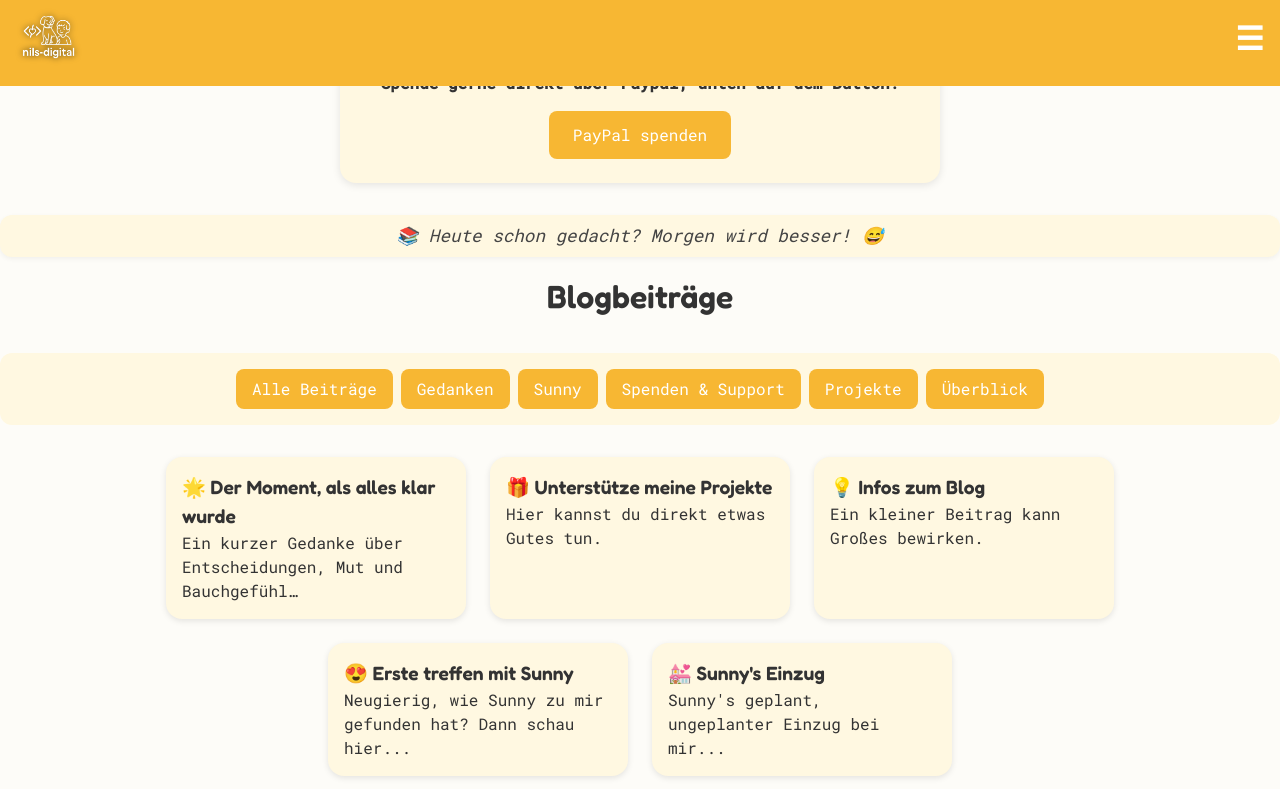
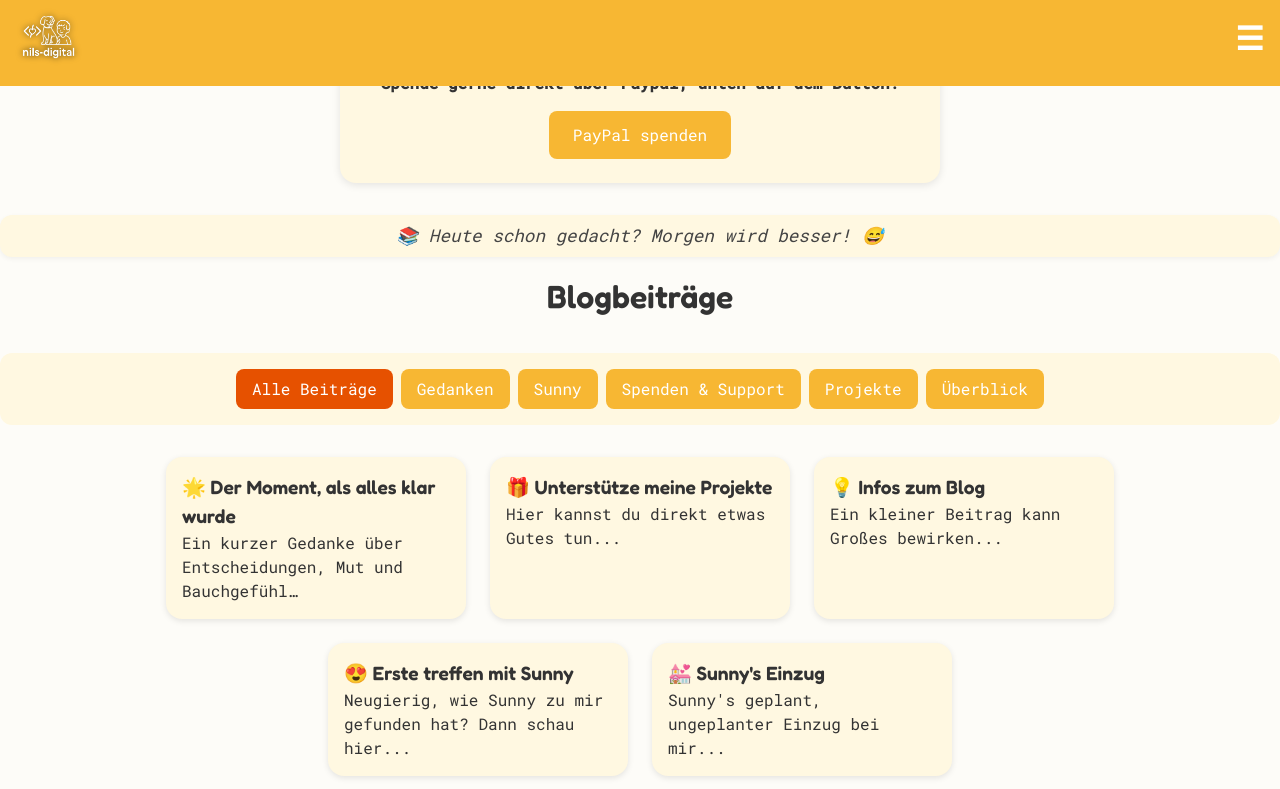
Before and after one commit to nineh90/nils-digital, a plain HTML site: page pages/blog.html in a window 1280 px wide. Both pictures are taken after a click on the button "Alle Beiträge". Shown: the part 495-1284 px from the top of the page. Drawn offline with nearby package versions, Linux system fonts and the light colour scheme.

Commit message:
blog filtersystem update

```diff
--- a/css/main.css
+++ b/css/main.css
@@ -17,7 +17,7 @@ h1, h2 {
 
 @media (max-width: 767px) {
   h1, h2 {
-    font-size: 1.2rem;
+    font-size: 1.5rem;
   }
 }
 
@@ -400,6 +400,11 @@ nav ul li a {
   transition: background-color 0.2s ease;
 }
 
+.filter-btn.active {
+  background-color: #e65100;
+}
+
+
 .filter-btn:hover {
   background-color: #e39d14;
 }
--- a/data/blog.json
+++ b/data/blog.json
@@ -55,7 +55,7 @@
   {
     "id": 2,
     "title": "🎁 Unterstütze meine Projekte",
-    "teaser": "Hier kannst du direkt etwas Gutes tun.",
+    "teaser": "Hier kannst du direkt etwas Gutes tun...",
     "date": "2025-01-10",
     "categories": ["Spenden & Support", "Projekte"],
     "tags": ["Unterstützung", "Spende", "Herzensprojekt"],
@@ -75,7 +75,7 @@
   {
     "id": 3,
     "title": "💡 Infos zum Blog",
-    "teaser": "Ein kleiner Beitrag kann Großes bewirken.",
+    "teaser": "Ein kleiner Beitrag kann Großes bewirken...",
     "date": "2025-01-20",
     "categories": ["Überblick", "Gedanken"],
     "tags": ["Meta", "Blogstart", "Info"],
@@ -108,7 +108,7 @@
     "content": [
       {
         "type": "text",
-        "value": "Anfangs traf ich mich mit dem Retter von Sunny und ihr, um Sunny langsam an mich zu gewöhnen. Nach mehreren Treffen war klar: Sunny vertraut mir."
+        "value": "Anfangs traf ich mich mit dem Retter von Sunny und ihr, um sie langsam an mich zu gewöhnen. Nach mehreren Treffen war klar: Sunny vertraut mir."
       },
       {
         "type": "text",
@@ -165,10 +165,6 @@
       {
         "type": "text",
         "value": "Nach einigen treffen mit Sunny stand für mich und ihren Retter fest: Sie muss bei mir zu Hause einmal schnüffeln und weiter abchecken, ob wir zusammen passen. Gemeinsam verabredeten wir für das kommende Wochenende eine Testübernachtung. Doch dabei sollte es nicht bleiben."
-      },
-      {
-        "type": "html",
-        "value": "<div id='spendeblog-mini'></div>"
       },
       {
         "type": "text",
@@ -244,7 +240,7 @@
       },
       {
         "type": "text",
-        "value": "Es wurde schnell klar - Sunny jetzt wieder hier raus zu reißen würde uns beiden das Herz brechen. Somit tranken wir einen Kaffee und der Vermittler ist ohne Sunny wieder gefahren. Sunny's Testwochenende verlief anders, glücklicher, als geplant."
+        "value": "Es wurde schnell klar - Sunny jetzt wieder hier raus zu reißen würde uns beiden das Herz brechen. Somit tranken wir einen Kaffee und der Vermittler ist ohne Sunny wieder gefahren. Sunny's Testwochenende verlief anders, glücklicher, als geplant - Sie ist bei mir eingezogen."
       },
       {
         "type": "text",
@@ -263,10 +259,6 @@
         "type": "image",
         "src": "../img/blog/sunny_spielt.jpg",
         "alt": "Sunny nach einer Woche bei mir"
-      },
-      {
-        "type": "html",
-        "value": "<div id='spendeblog-mini'></div>"
       }
     ]
   }
--- a/js/blog.js
+++ b/js/blog.js
@@ -19,7 +19,6 @@ function ladeBlog() {
     })
     .catch(err => console.error("Fehler beim Laden der Blogdaten:", err));
 }
-
 function generiereKategorieButtons(blogdaten) {
   const container = document.getElementById("themen-filter");
   if (!container) return;
@@ -32,21 +31,37 @@ function generiereKategorieButtons(blogdaten) {
     }
   });
 
-  // „Alle Beiträge“ Button
+  // Reset Container (falls neu geladen)
+  container.innerHTML = "";
+
+  // Funktion zum Aktivieren eines Buttons
+  function setzeAktivenButton(button) {
+    const alleButtons = container.querySelectorAll(".filter-btn");
+    alleButtons.forEach(btn => btn.classList.remove("active"));
+    button.classList.add("active");
+  }
+
+  // „Alle Beiträge“-Button
   const alleBtn = document.createElement("button");
-  alleBtn.className = "filter-btn";
+  alleBtn.className = "filter-btn active"; // Startzustand: aktiv
   alleBtn.textContent = "Alle Beiträge";
   alleBtn.dataset.kategorie = "alle";
-  alleBtn.addEventListener("click", () => filtereBeitraege("alle", blogdaten));
+  alleBtn.addEventListener("click", () => {
+    filtereBeitraege("alle", blogdaten);
+    setzeAktivenButton(alleBtn);
+  });
   container.appendChild(alleBtn);
 
-  // Buttons aus Set generieren
+  // Kategorie-Buttons
   kategorienSet.forEach(kategorie => {
     const btn = document.createElement("button");
     btn.className = "filter-btn";
     btn.textContent = kategorie;
     btn.dataset.kategorie = kategorie;
-    btn.addEventListener("click", () => filtereBeitraege(kategorie, blogdaten));
+    btn.addEventListener("click", () => {
+      filtereBeitraege(kategorie, blogdaten);
+      setzeAktivenButton(btn);
+    });
     container.appendChild(btn);
   });
 }
@@ -71,6 +86,11 @@ function filtereBeitraege(kategorie, blogdaten) {
   });
 }
 
+function setzeAktivenButton(button) {
+  const alleButtons = document.querySelectorAll(".filter-btn");
+  alleButtons.forEach(btn => btn.classList.remove("active"));
+  button.classList.add("active");
+}
 
 function zeigeBeitrag(id) {
   const beitrag = blogTexte[id];
```
